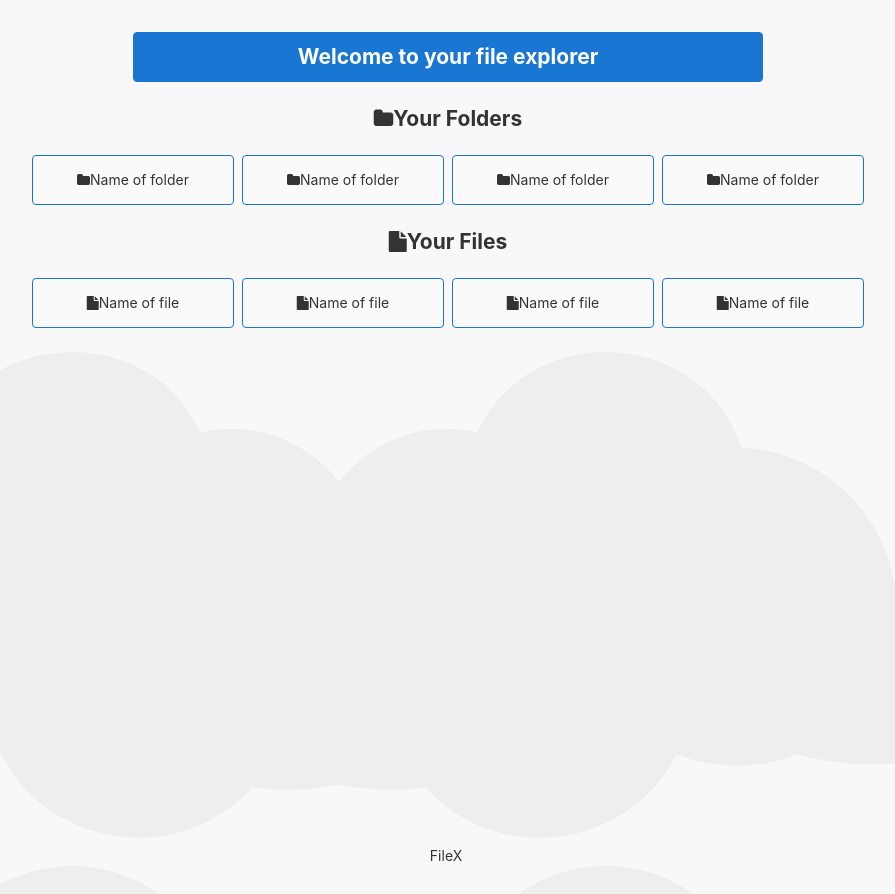
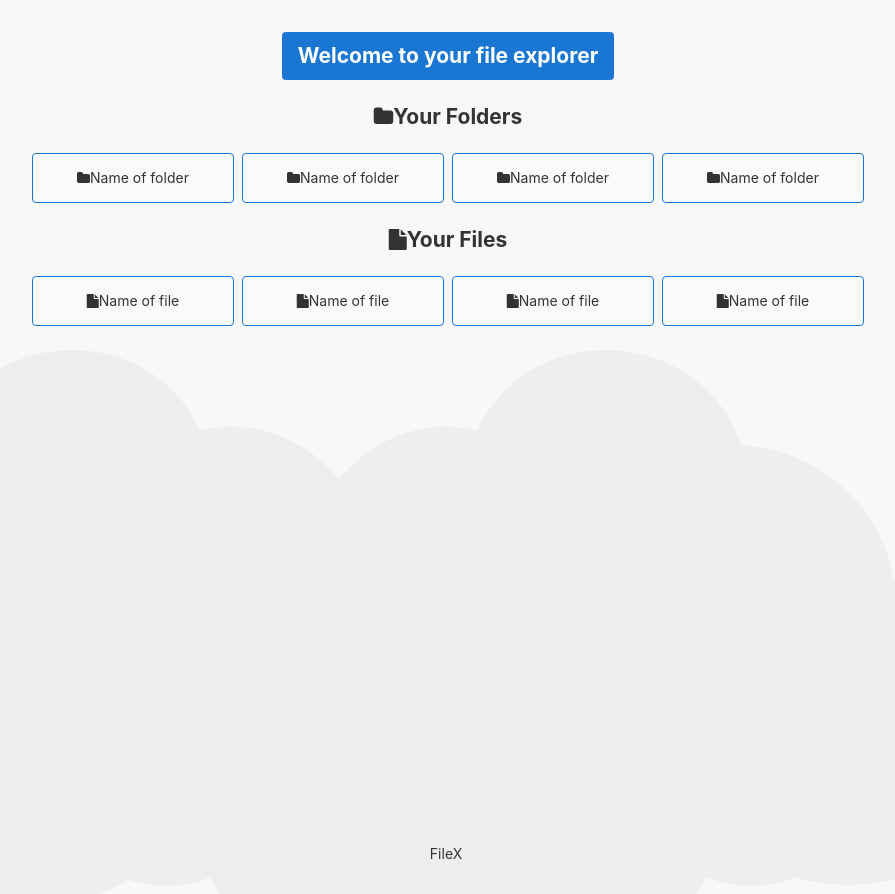
Before and after one commit to ChristianSlater0/FileX, an Angular app: page / in a window 1280 px wide. Shown: the top 894 px of the page, without its empty margins (192-1087 px from the left). Built offline with nearby package versions, Linux system fonts and the light colour scheme.

Commit message:
Fixes stuff

```diff
--- a/src/app/app.component.html
+++ b/src/app/app.component.html
@@ -116,10 +116,7 @@
         box-shadow: 0 4px 17px rgba(black, 0.35);
     }
 
-    .card-container .card:not(.highlight-card):hover .material-icons path {
-        fill: rgb(105, 103, 103);
-        background-color:
-    }
+
 
     .card.highlight-card {
         background-color: #1976d2;
@@ -274,11 +271,8 @@
         right: 180px;
         z-index: -10;
     }
-}
-svg#clouds {
-    .card-container .card:not(.highlight-card):hover .material-icons path {
-        fill: rgb(105, 103, 103);
-    }
+
+
 
     .card.highlight-card {
         background-color: #1976d2;
@@ -333,7 +327,6 @@
         cursor: pointer;
     }
 
-    .false {}
 
     .terminal {
         position: relative;
@@ -619,7 +612,7 @@
 
     <svg id="clouds" alt="Gray Clouds Background" xmlns="http://www.w3.org/2000/svg" width="2611.084" height="485.677" viewBox="0 0 2611.084 485.677">
     <path id="Path_39" data-name="Path 39" d="M2379.709,863.793c10-93-77-171-168-149-52-114-225-105-264,15-75,3-140,59-152,133-30,2.83-66.725,9.829-93.5,26.25-26.771-16.421-63.5-23.42-93.5-26.25-12-74-77-130-152-133-39-120-212-129-264-15-54.084-13.075-106.753,9.173-138.488,48.9-31.734-39.726-84.4-61.974-138.487-48.9-52-114-225-105-264,15a162.027,162.027,0,0,0-103.147,43.044c-30.633-45.365-87.1-72.091-145.206-58.044-52-114-225-105-264,15-75,3-140,59-152,133-53,5-127,23-130,83-2,42,35,72,70,86,49,20,106,18,157,5a165.625,165.625,0,0,0,120,0c47,94,178,113,251,33,61.112,8.015,113.854-5.72,150.492-29.764a165.62,165.62,0,0,0,110.861-3.236c47,94,178,113,251,33,31.385,4.116,60.563,2.495,86.487-3.311,25.924,5.806,55.1,7.427,86.488,3.311,73,80,204,61,251-33a165.625,165.625,0,0,0,120,0c51,13,108,15,157-5a147.188,147.188,0,0,0,33.5-18.694,147.217,147.217,0,0,0,33.5,18.694c49,20,106,18,157,5a165.625,165.625,0,0,0,120,0c47,94,178,113,251,33C2446.709,1093.793,2554.709,922.793,2379.709,863.793Z" transform="translate(142.69 -634.312)" fill="#eee"/>
-  </svg> >>>>>>> 7df0e2ac97e07929e901d899178eb60a89a19140
+  </svg>
 
 </div>
 
```
